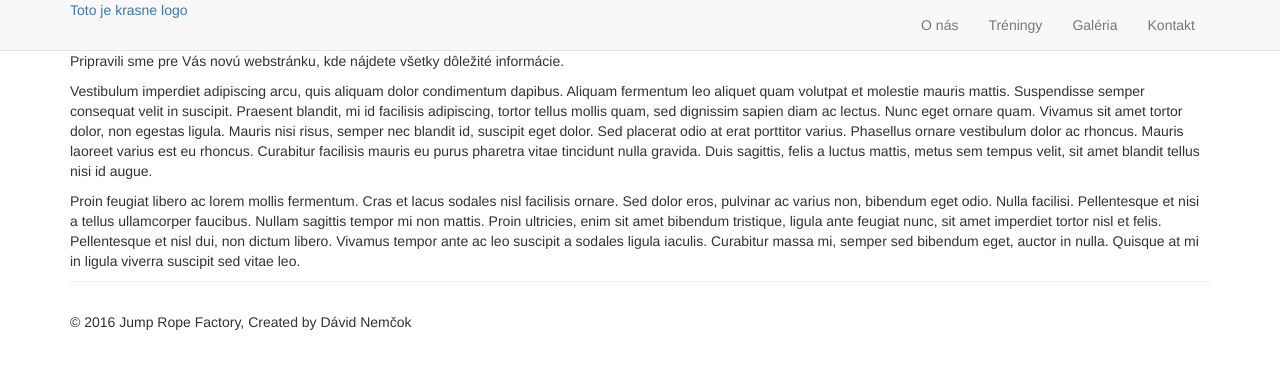
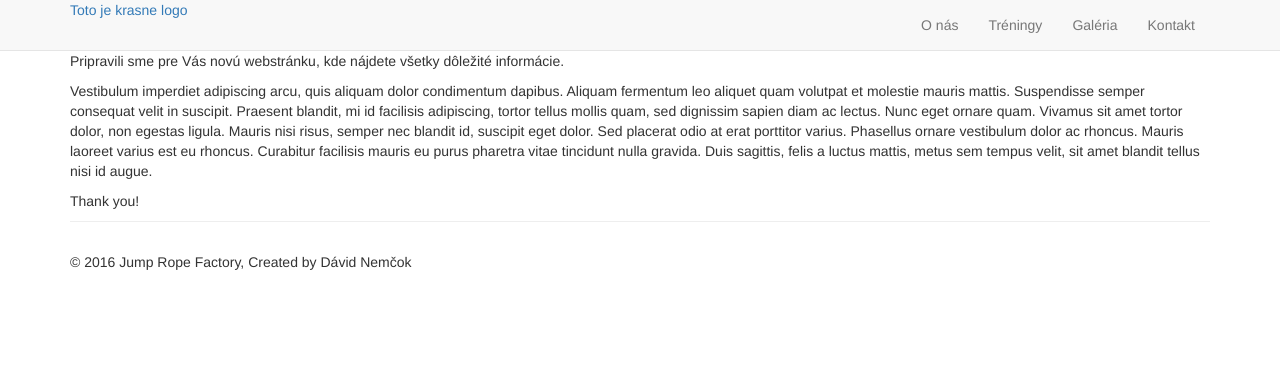
Before and after one commit to dejvo/dejvo.github.io, a Jekyll site: the page built from _posts/2016-08-27-novy-web.md, in a window 1280 px wide. Shown: the top 369 px of the page. Built offline with Jekyll 4.4.1, drawn with Linux system fonts in a browser that asks for light colours; a script that is not in the unit is left out; comment, search, counter and statistics services are not loaded.

Commit message:
Updated 2016-08-27-novy-web.md

```diff
--- a/_posts/2016-08-27-novy-web.md
+++ b/_posts/2016-08-27-novy-web.md
@@ -9,4 +10,4 @@ Pripravili sme pre Vás novú webstránku, kde nájdete všetky dôležité info
 
 Vestibulum imperdiet adipiscing arcu, quis aliquam dolor condimentum dapibus. Aliquam fermentum leo aliquet quam volutpat et molestie mauris mattis. Suspendisse semper consequat velit in suscipit. Praesent blandit, mi id facilisis adipiscing, tortor tellus mollis quam, sed dignissim sapien diam ac lectus. Nunc eget ornare quam. Vivamus sit amet tortor dolor, non egestas ligula. Mauris nisi risus, semper nec blandit id, suscipit eget dolor. Sed placerat odio at erat porttitor varius. Phasellus ornare vestibulum dolor ac rhoncus. Mauris laoreet varius est eu rhoncus. Curabitur facilisis mauris eu purus pharetra vitae tincidunt nulla gravida. Duis sagittis, felis a luctus mattis, metus sem tempus velit, sit amet blandit tellus nisi id augue.
 
-Proin feugiat libero ac lorem mollis fermentum. Cras et lacus sodales nisl facilisis ornare. Sed dolor eros, pulvinar ac varius non, bibendum eget odio. Nulla facilisi. Pellentesque et nisi a tellus ullamcorper faucibus. Nullam sagittis tempor mi non mattis. Proin ultricies, enim sit amet bibendum tristique, ligula ante feugiat nunc, sit amet imperdiet tortor nisl et felis. Pellentesque et nisl dui, non dictum libero. Vivamus tempor ante ac leo suscipit a sodales ligula iaculis. Curabitur massa mi, semper sed bibendum eget, auctor in nulla. Quisque at mi in ligula viverra suscipit sed vitae leo.
+Thank you!
```
Also changed, not shown: other parts of _posts/2016-08-27-novy-web.md (+1 -0 lines).
